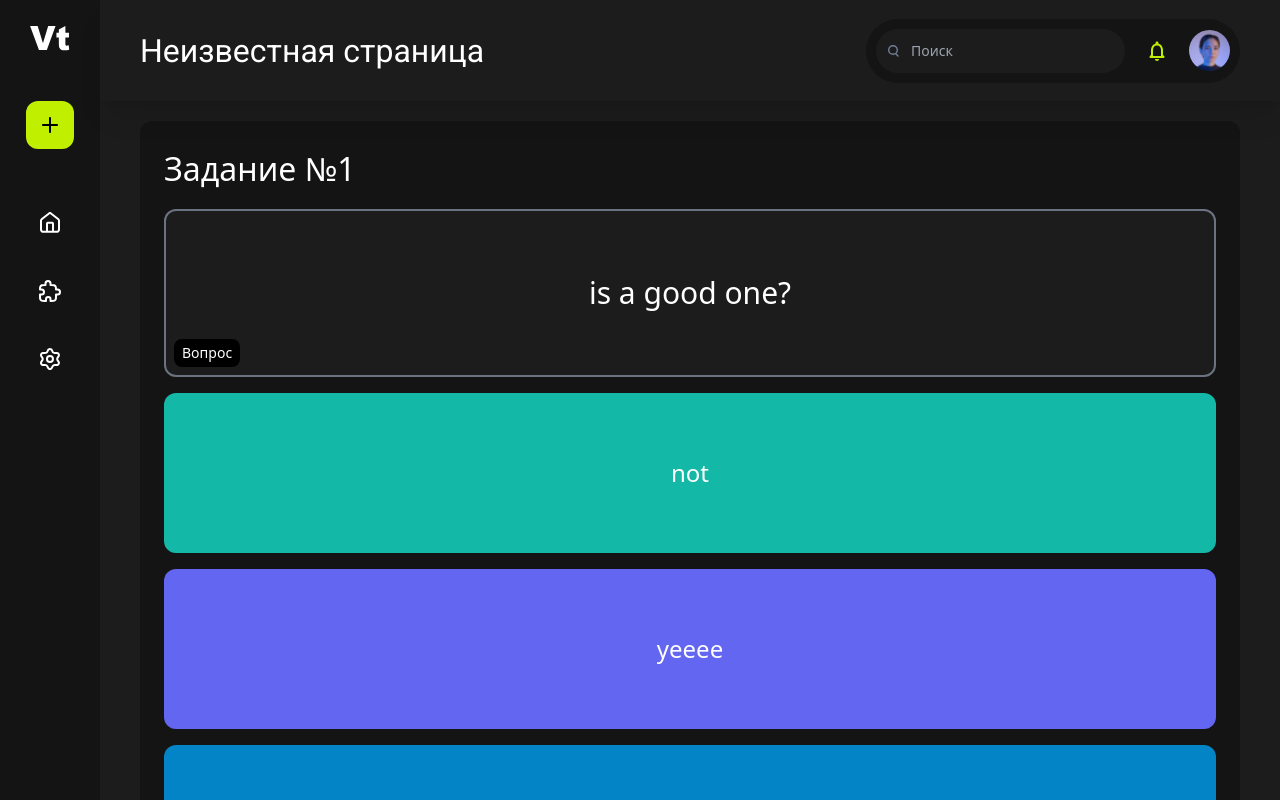
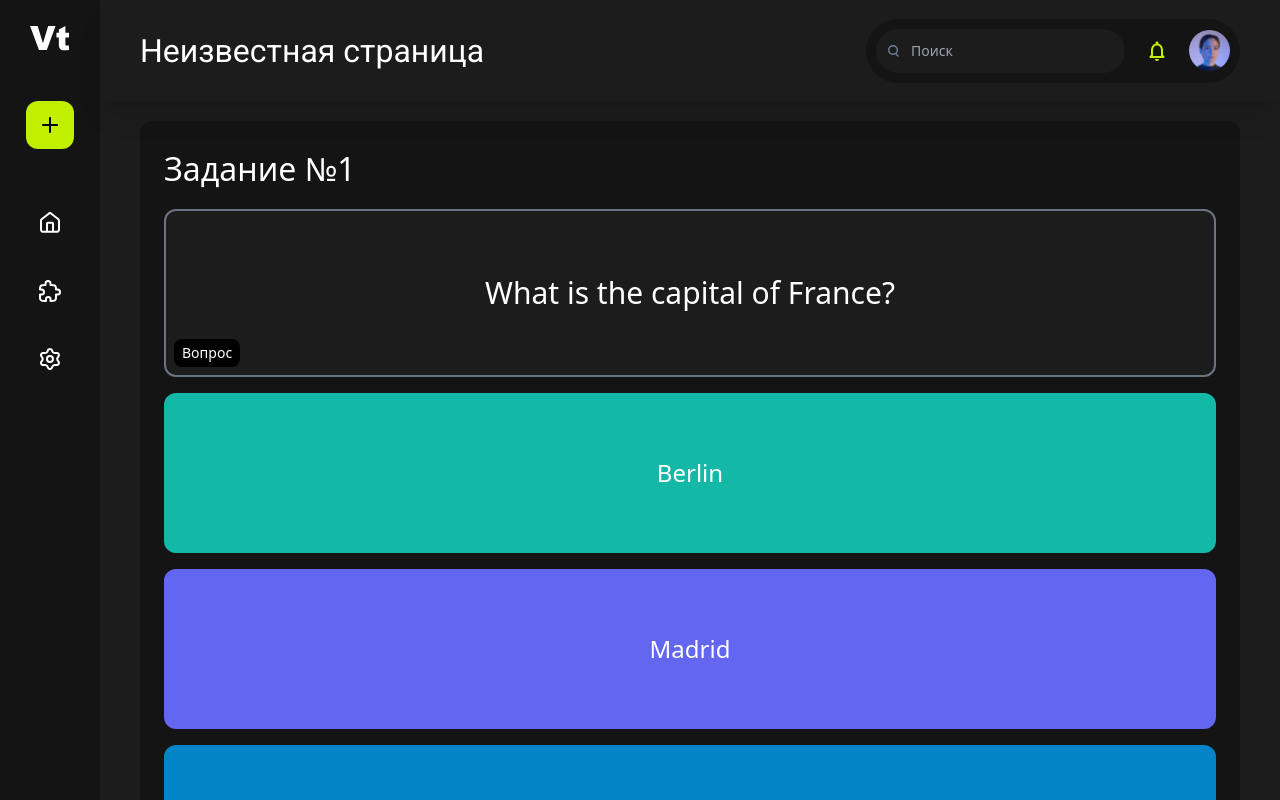
Before and after one commit to logickoff123/ProductValltest, a Next.js app: page /catalog/preview/ai_test/1 in a window 1280 px wide. Shown: the top 800 px of the page. Built offline with nearby package versions, Linux system fonts and the light colour scheme.

Commit message:
TestSessionStore + partly fix solution

```diff
--- a/src/components/preview_ai_test/exercise/answerBlock/index.tsx
+++ b/src/components/preview_ai_test/exercise/answerBlock/index.tsx
@@ -1,4 +1,4 @@
-export function TaskBlock({ answer, colour, isQuestion = false }: { answer: string, colour: string, isQuestion?: boolean }) {
+export function TaskBlock({ answer, colour, isQuestion = false }: { answer: string | number, colour: string, isQuestion?: boolean }) {
     const colourMap: { [key: string]: string } = {
         lime: "bg-teal-500",
         indigo: "bg-indigo-500",
@@ -8,7 +8,8 @@ export function TaskBlock({ answer, colour, isQuestion = false }: { answer: stri
     };
 
     return (
-        <div className={`w-full ${colourMap[colour]} ${isQuestion ? "border-2 border-gray-500 text-3xl relative" : "text-2xl"} text-white rounded-xl py-16 flex justify-center text-center items-center`}>
+        <div
+            className={`w-full ${colourMap[colour]} ${isQuestion ? "border-2 border-gray-500 text-3xl relative" : "text-2xl"} text-white rounded-xl py-16 flex justify-center text-center items-center`}>
             {answer}
             {isQuestion ? (
                 <div className="absolute left-2 bottom-2 bg-black text-white text-sm px-2 py-1 rounded-lg">
--- a/src/components/preview_ai_test/exercise/index.tsx
+++ b/src/components/preview_ai_test/exercise/index.tsx
@@ -1,7 +1,8 @@
-import { Exercise } from "@/types/PreviewTestAI"
+'use client'
 import { TaskBlock } from "./answerBlock";
+import { Problem } from "@/types/Test/test";
 
-interface ExerciseUI extends Exercise {
+interface ExerciseUI extends Problem {
     index: number;
 }
 
@@ -18,7 +19,7 @@ export function ExercisePreview({ question, answers, index }: ExerciseUI) {
 
             {answers.map((answer, answerIndex) => {
                 return (
-                    <TaskBlock answer={answer} key={answerIndex} colour={colours[answerIndex]} />
+                    <TaskBlock answer={answer.value} key={answerIndex} colour={colours[answerIndex]} />
                 )
             })}
         </div>
--- a/src/containers/preview_ai_test/index.tsx
+++ b/src/containers/preview_ai_test/index.tsx
@@ -1,34 +1,82 @@
-import { ExercisePreview } from "@/components/preview_ai_test/exercise"
-import { PreviewTestAI } from "@/types/PreviewTestAI"
+'use client'
+import { ExercisePreview } from "@/components/preview_ai_test/exercise";
+import { useTestSession } from "@/store/TestSession/useTestSession";
+import { Problem } from "@/types/Test/test";
+import { useRouter } from 'next/navigation';
 
 export function PreviewAIContainer() {
+    const { push } = useRouter();
+    const areAllAnswersSelected = useTestSession((state) => state.areAllAnswersSelected);
 
-    // получаем данные через api
-    // пример таких данных
-    // заменить на fetch
-    const test_data: PreviewTestAI = {
-        name: 'idk random name i dont use it, its fo future',
-        exercises: [
-            {
-                question: "is a good one?",
-                answers: ['not', 'yeeee', '123123', 'randomtext']
-            },
-            {
-                question: " is a good one?",
-                answers: ['not', 'yeeee', '123123', 'randomtext']
-            }]
+    const currentPath = typeof window !== "undefined" ? window.location.pathname : "/";
 
-    }
+    // удалить ТЕСТОВАЯ DATA
+    const problems: Problem[] = [
+        {
+            question: "What is the capital of France?",
+            answers: [
+                { value: "Berlin", is_correct: false },
+                { value: "Madrid", is_correct: false },
+                { value: "Paris", is_correct: true },
+                { value: "Rome", is_correct: false }
+            ]
+        },
+        {
+            question: "What is 2 + 2?",
+            answers: [
+                { value: 3, is_correct: false },
+                { value: 4, is_correct: true },
+                { value: 5, is_correct: false },
+                { value: 6, is_correct: false }
+            ]
+        },
+        {
+            question: "Which planet is known as the Red Planet?",
+            answers: [
+                { value: "Earth", is_correct: false },
+                { value: "Mars", is_correct: true },
+                { value: "Jupiter", is_correct: false },
+                { value: "Saturn", is_correct: false }
+            ]
+        },
+        {
+            question: "What is the largest ocean on Earth?",
+            answers: [
+                { value: "Atlantic Ocean", is_correct: false },
+                { value: "Indian Ocean", is_correct: false },
+                { value: "Arctic Ocean", is_correct: false },
+                { value: "Pacific Ocean", is_correct: true }
+            ]
+        },
+        {
+            question: "Who wrote 'Romeo and Juliet'?",
+            answers: [
+                { value: "Charles Dickens", is_correct: false },
+                { value: "Mark Twain", is_correct: false },
+                { value: "William Shakespeare", is_correct: true },
+                { value: "Jane Austen", is_correct: false }
+            ]
+        }
+    ];
+
     return (
+        <div className="flex flex-col justify-between items-center gap-6">
+            {problems.map((problem, index) => (
+                <ExercisePreview
+                    key={index}
+                    question={problem.question}
+                    answers={problem.answers}
+                    index={index}
+                />
+            ))}
 
-        <div className="flex flex-col justify-between items-center gap-6 ">
-            {test_data.exercises.map((exercise, index) => {
-
-                return (
-                    <ExercisePreview question={exercise.question} answers={exercise.answers} index={index} key={index} />
-                )
-            })}
+            <button
+                onClick={() => push(`${currentPath}/result`)}
+                disabled={!areAllAnswersSelected()}
+                className="w-full text-2xl border-[6px]   text-white rounded-xl py-16 flex justify-center text-center items-center bg-mainBackground disabled:bg-gray-500"
+            >
+                Проверить
+            </button>
         </div>
-
-    )
+    );
 }
--- /dev/null
+++ b/src/store/TestSession/useTestSession.ts
@@ -0,0 +1,45 @@
+import { create } from 'zustand'
+import { Problem } from '@/types/Test/test'
+
+
+interface TestSession {
+    problems: Problem[]
+    selectedAnswers: { [key: number]: string } // key -> это индекс задния, у нас будет много заданий и к ним будет относится ответ
+    setProblems: (problems: Problem[]) => void
+    setAnswers: (questionIndex: number, answer: string) => void
+    // resetAllInfo: () => void
+    checkResults: () => number;
+    areAllAnswersSelected: () => boolean
+}
+
+// TODO понять нужно ли поле для очистки полей
+export const useTestSession = create<TestSession>((set, get) => ({
+    problems: [],
+    selectedAnswers: {},
+
+    setProblems: (problems) => set({ problems }),
+
+    setAnswers: (questionIndex, answer) =>
+        set((state) => ({
+            selectedAnswers: { ...state.selectedAnswers, [questionIndex]: answer }
+        })),
+
+
+    checkResults: () => {
+        const { problems, selectedAnswers } = get()
+
+        //проваливаюсь внутрь одной проблемы
+        // и с помощью сравнения нахожу правильные ответы
+        const result = problems.filter((problem, index) => {
+            problem.answers.some((ans) => ans.is_correct && ans.value === selectedAnswers[index])
+        }).length
+
+        return result
+    },
+    // проверить, что на все задания есть ответ, чтобы логика не сломалась
+    areAllAnswersSelected: () => {
+        const { problems, selectedAnswers } = get()
+        return problems.length === Object.keys(selectedAnswers).length
+    }
+
+}))
```
Also changed, not shown: src/types/PreviewTestAI/index.ts (+10 -8 lines), src/types/Test/test.ts (+2 -2 lines).
